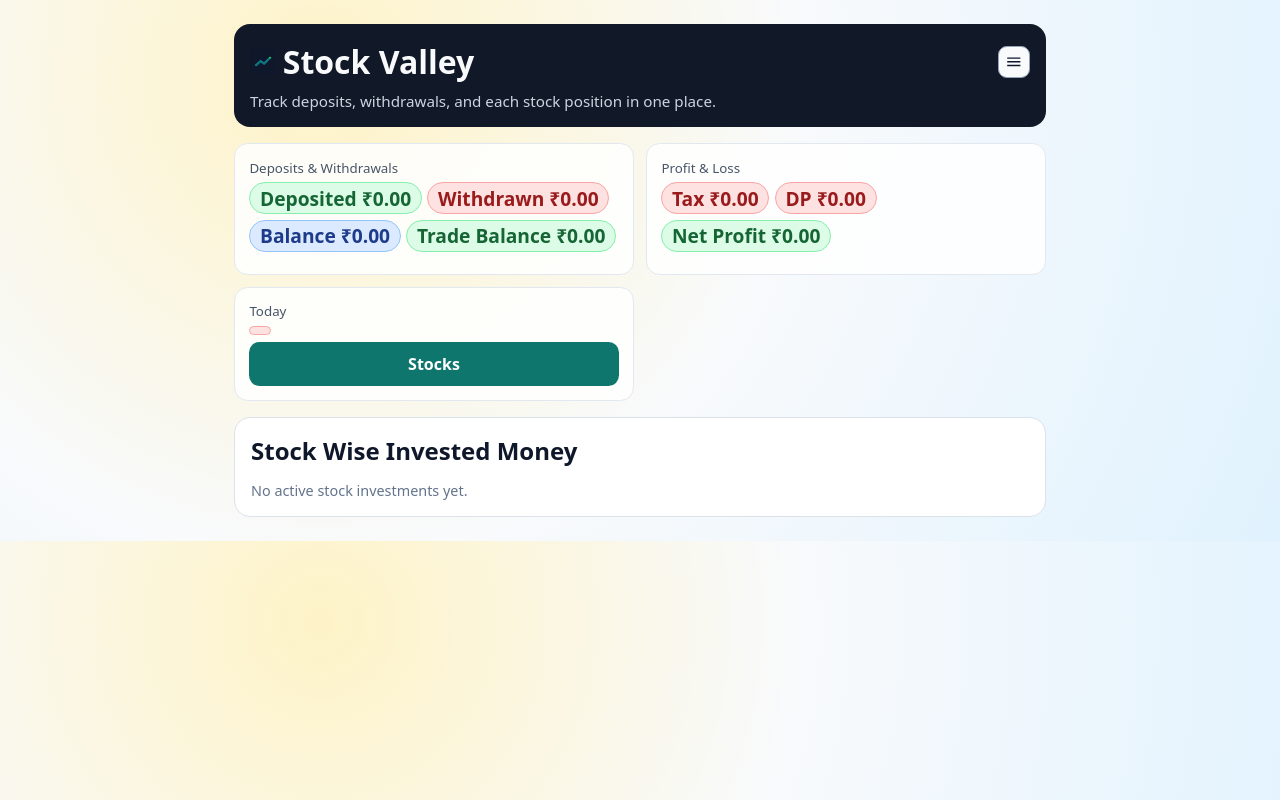
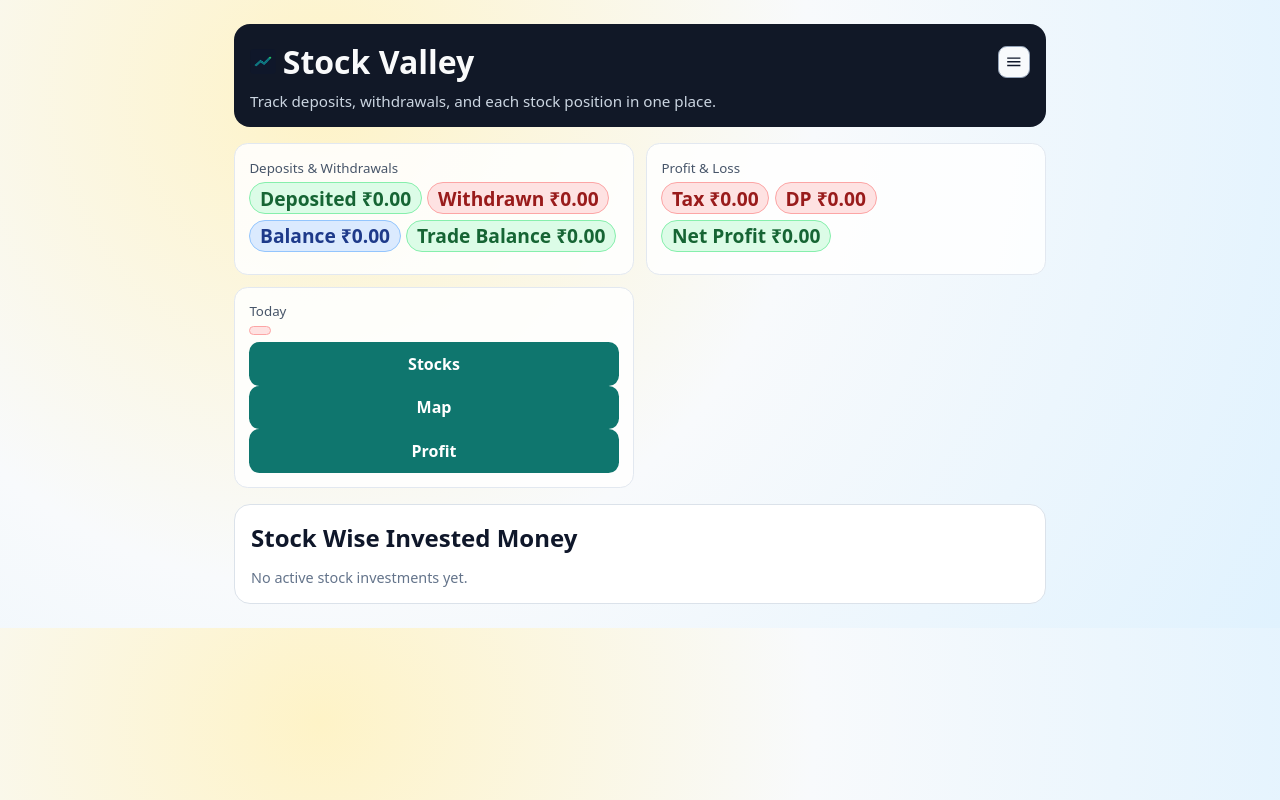
Before and after one commit to rnivash/stockvalley, a React (Vite) app: page / in a window 1280 px wide. Built offline with nearby package versions, Linux system fonts and the light colour scheme.

Commit message:
Add buttons - human

```diff
--- a/src/pages/DashboardPage.jsx
+++ b/src/pages/DashboardPage.jsx
@@ -171,7 +171,14 @@ export function TodayBooked({pnlByDate}){
             </span>
 
           </div>
-          <button onClick={() => history("/stocks")} >Stocks</button>
-
+          <button className="btn-nav" onClick={() => history("/stocks")} >
+            Stocks
+          </button>
+          <button className="btn-nav" onClick={() => history("/buy-sell-mapping")} >
+            Map
+          </button>
+          <button className="btn-nav" onClick={() => history("/monthly-pnl")} >
+            Profit
+          </button>
     </>);
 }
```
